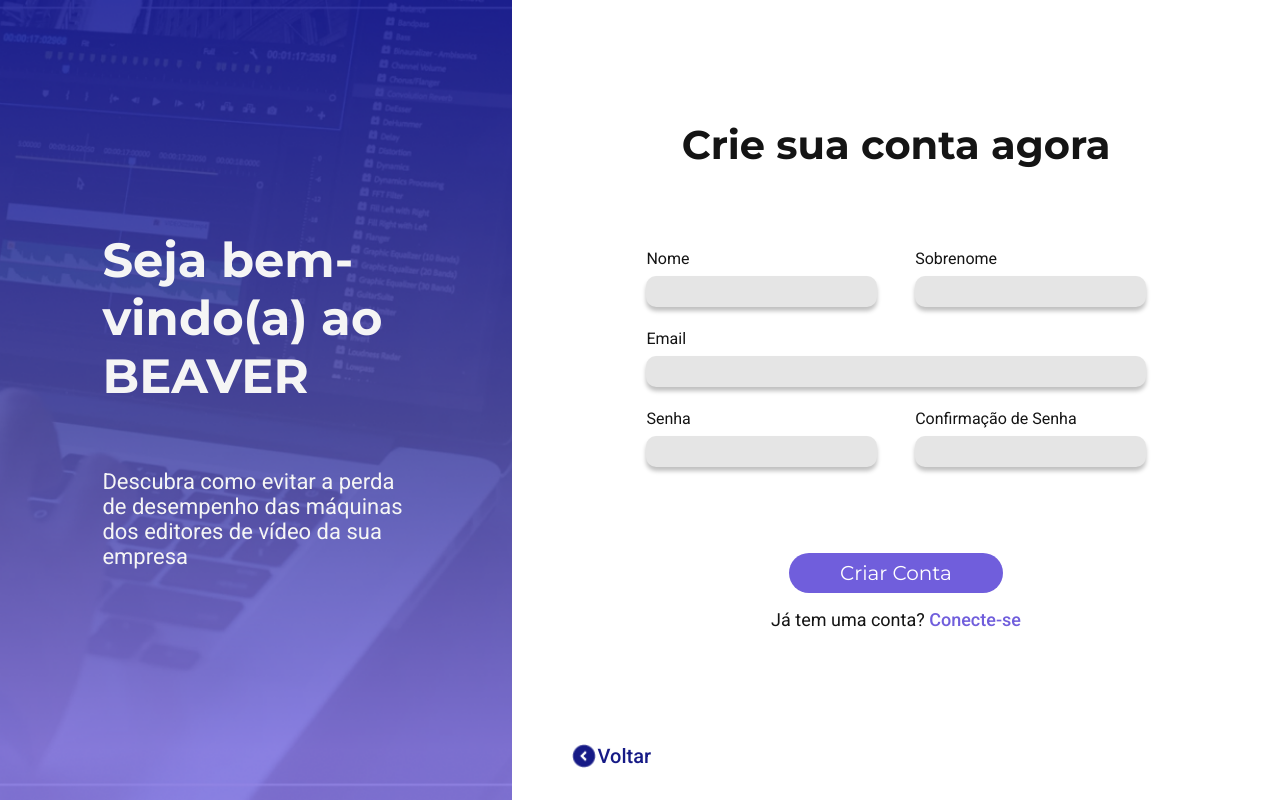
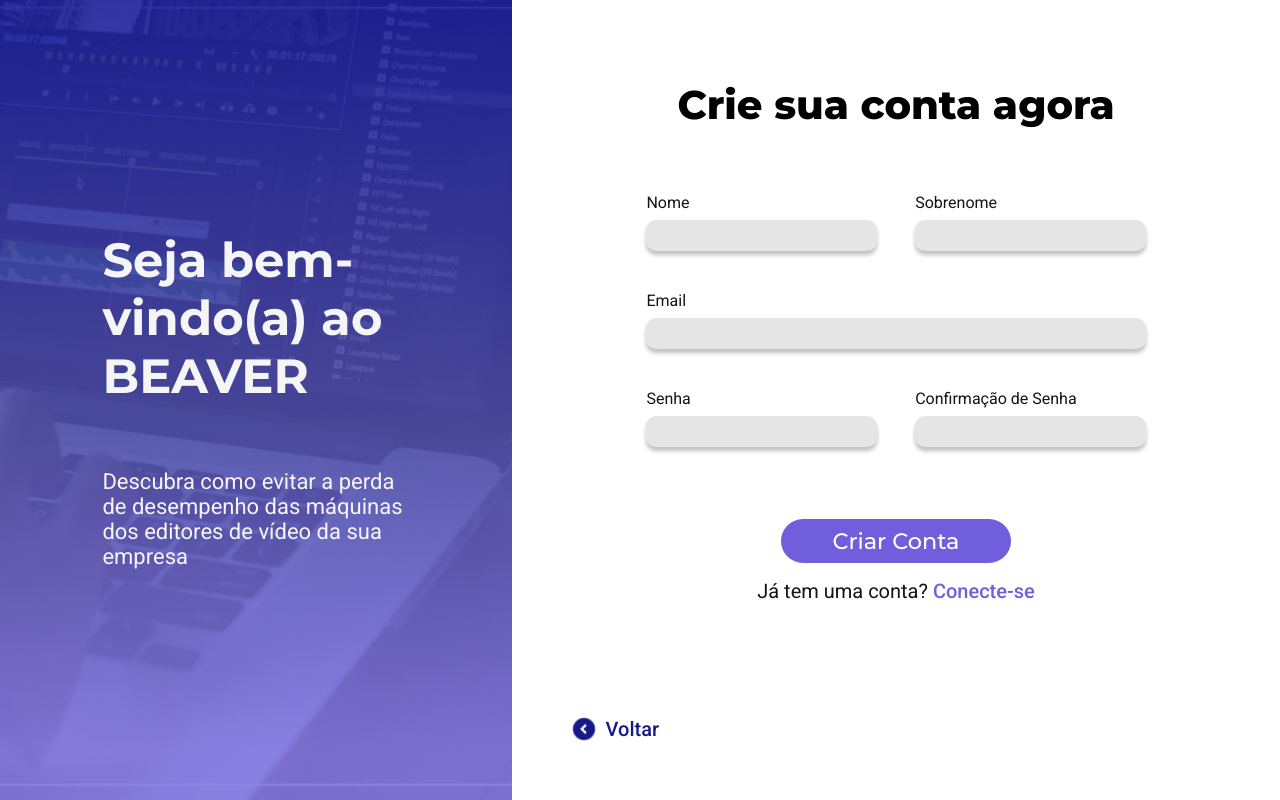
Before and after one commit to Grupo-Beaver/siteInstitucional, a plain HTML site: page public/Cadastro.html in a window 1280 px wide. Drawn offline with Linux system fonts and the light colour scheme.

Commit message:
style/login-e-cadastro

```diff
--- a/public/Cadastro.html
+++ b/public/Cadastro.html
@@ -17,8 +17,8 @@
             </div>
         </div>
         <div class="cadastroForm">
+            <h2>Crie sua conta agora </h2>
             <form>
-                <h2>Crie sua conta agora </h2>
                 <div class="inputDados">
                     <div class="inputDadosMin marginInput">
                         <label for="">Nome</label>
@@ -46,13 +46,13 @@
                 <div class="containerButton">
                     <button>Criar Conta</button>
                     <div class="containerJaTemConta">
-                        <p>Já tem uma conta? <a href="">Conecte-se</a></p>
+                        <p>Já tem uma conta? <a href="../public/login.html">Conecte-se</a></p>
 
                     </div>
                 </div>
             </form>
             <div class="voltarHome">
-                <img onclick="window.location.href='./login.html'" src="./img/volta.png" alt="Logo">
+                <img onclick="window.location.href='../index.html'" src="./img/volta.png" alt="Logo">
                 <a href="../index.html">Voltar</a>
             </div>
         </div>
--- a/public/css/Cadastro.css
+++ b/public/css/Cadastro.css
@@ -6,6 +6,10 @@
     padding: 0;
     box-sizing: border-box;
   }
+
+body{
+    overflow: hidden;
+}
 
 main{
     display: flex;
@@ -49,6 +53,110 @@
     font-family: 'Roboto', sans-serif;
 }
 
+
+.cadastroForm h2{
+    font-size: 40px;
+    font-family: 'Montserrat', sans-serif;
+    margin-bottom: 6vh;
+    font-weight: 800;
+    display: flex;
+
+}
+.cadastroForm{
+    display: flex;
+    margin-top: 10vh;
+    align-items: center;
+    flex-direction: column;
+    width: 60vw;
+}
+
+form {
+    font-family: 'Roboto', sans-serif;
+    color: #141414;
+    font-weight: 400;
+    width: 39vw;
+    display: flex;
+    flex-direction: column;
+    align-items: center;
+}
+
+
+form input{
+    margin-top: 1vh;
+    margin-bottom: 3vh;
+    border-style: none;
+    border-radius: 10px;
+    background-color: #E5E5E5;
+    box-shadow: 0px 4px 4px rgba(0, 0, 0, 0.25);
+    padding: 1vh 1vw;
+}
+
+input:focus{
+    outline: 0;
+}
+
+.inputDados{
+    display: flex;
+    margin: 2vh;
+}
+
+.inputDadosMin{
+    display: flex;
+    flex-direction: column;
+    width: 18vw;
+}
+
+.inputDadosMax{
+    display: flex;
+    flex-direction: column;
+    width: 39vw;
+}
+
+.marginInput{
+    margin-right: 3vw;
+}
+
+.containerButton{
+    margin-top: 4vh;
+    margin-bottom: 6vh;
+    display: flex;
+    justify-content: center;
+    align-items: center;
+    flex-direction: column;
+}
+
+.containerButton button{
+    padding: 1vh 4vw;
+    border-style: none;
+    background-color: #705EDC;
+    color: #fff;
+    font-family: 'Montserrat', sans-serif;
+    font-size: 2.8vh;
+    font-weight: 500;
+    border-radius: 30px;
+}
+
+.containerButton button:hover{
+    background-color: #0F1126;
+}
+
+.containerJaTemConta{
+    display: flex;
+    color: #141414;
+    font-family: 'Roboto', sans-serif;
+    font-size: 2.5vh;
+    margin-top: 2vh;
+    font-weight: 400;
+    justify-content: center;
+}
+
+.containerJaTemConta a{
+    text-decoration: none;
+    color: #705EDC;
+    font-weight: 500;
+
+}
+
 .voltarHome{
     font-family: 'Roboto', sans-serif;
     display: flex;
@@ -56,6 +164,7 @@
     width: 39vw;
     margin-top: 8vh;
     margin-left: -12vw;
+    gap: 1vh;
 }
 
 .voltarHome img{
@@ -69,103 +178,3 @@
     font-weight: 500;
     font-size: 20px;
 }
-
-.cadastroForm h2{
-    font-size: 40px;
-    font-family: 'Montserrat', sans-serif;
-    margin-bottom: 8vh;
-    display: flex;
-
-}
-.cadastroForm{
-    display: flex;
-    margin-top: 15vh;
-    align-items: center;
-    flex-direction: column;
-    width: 60vw;
-}
-
-form {
-    font-family: 'Roboto', sans-serif;
-    color: #141414;
-    font-weight: 400;
-    width: 39vw;
-    display: flex;
-    flex-direction: column;
-
-    align-items: center;
-
-}
-
-form input{
-    margin-top: 1vh;
-    margin-bottom: 4vh;
-    border-style: none;
-    border-radius: 10px;
-    background-color: #E5E5E5;
-    box-shadow: 0px 4px 4px rgba(0, 0, 0, 0.25);
-    padding: 1vh 1vw;
-}
-
-input:focus{
-    outline: 0;
-}
-
-.inputDados{
-    display: flex;
-    height: 8vh;
-    margin: 2vh;
-}
-
-.inputDadosMin{
-    display: flex;
-    flex-direction: column;
-    width: 18vw;
-}
-
-.inputDadosMax{
-    display: flex;
-    flex-direction: column;
-    width: 39vw;
-    height: 8vh;
-}
-
-.marginInput{
-    margin-right: 3vw;
-}
-
-.containerButton{
-    margin-top: 8vh;
-    margin-bottom: 6vh;
-    display: flex;
-    justify-content: center;
-    align-items: center;
-    flex-direction: column;
-}
-
-.containerButton button{
-    padding: 1vh 4vw;
-    border-style: none;
-    background-color: #705EDC;
-    color: #fff;
-    font-family: 'Montserrat', sans-serif;
-    font-size: 20px;
-    border-radius: 30px;
-    margin-bottom: 2vh;
-}
-
-.containerJaTemConta{
-    display: flex;
-    color: #141414;
-    font-family: 'Roboto', sans-serif;
-    font-size: 18px;
-    font-weight: 400;
-    justify-content: center;
-}
-
-.containerJaTemConta a{
-    text-decoration: none;
-    color: #705EDC;
-    font-weight: 500;
-
-}
--- a/public/css/index.css
+++ b/public/css/index.css
@@ -375,6 +375,10 @@
     padding: 1vh;
 }
 
+input:focus{
+    outline: 0;
+}
+
 .label-form{
     color: #141414;
     font-family: 'Montserrat', sans-serif;
--- a/public/css/login.css
+++ b/public/css/login.css
@@ -5,6 +5,10 @@
     margin: 0;
     padding: 0;
     box-sizing: border-box;
+}
+
+body{
+    overflow: hidden;
 }
 
 main {
@@ -41,11 +45,12 @@
     font-size: 40px;
     font-weight: 800;
     width: 23vw;
+    margin-bottom: 3vh;
 }
 
 label{
     font-family: 'Roboto', sans-serif;
-    font-size: 22px;
+    font-size: 2.5vh;;
     font-weight: 400;
     color: #141414;
 }
@@ -60,12 +65,16 @@
     height: 4.5vh;
     width: 35vw;
     margin-top: 1vh;
-    margin-bottom: 4vh;
+    margin-bottom: 5vh;
     border-style: none;
     border-radius: 10px;
     padding: 1vh 1vw;
     background-color: #E5E5E5;
     box-shadow: 0px 4px 4px rgba(0, 0, 0, 0.25);
+}
+
+input:focus{
+    outline: 0;
 }
 
 .containerInput label{
@@ -75,7 +84,7 @@
 }
 
 .container {
-    height: 75vh;
+    height: 70vh;
     width: 35vw;
     /* background-color: rgba(255, 0, 0, 0.422); */
     display: flex;
@@ -93,6 +102,7 @@
     align-items: flex-end;
     width: 10vw;
     padding: 2vh 2vw;
+    gap: 1vh;
 }
 
 .voltarHome img{
@@ -108,24 +118,28 @@
 }
 
 button {
-    padding: 1vh 2vw;
+    padding: 1vh 4vw;
     border-radius: 30px;
     border-style: none;
     background-color: #0F1126;
     color: #fff;
     font-family: 'Montserrat', sans-serif;
-    font-size: 20px;
-    font-weight: 600;
+    font-size: 2.8vh;
+    font-weight: 500;
     height: 5vh;
     width: 16vw;
     margin-bottom: 2vh;
+    margin-top: 2vh;
+}
+
+button:hover{
+    background-color: #705EDC;
 }
 
 .containerCadastrar{
     font-family: 'Roboto', sans-serif;
     padding: 1vh 2vw;
-    font-size: 18px;
-    font-weight: 500;
+    font-size: 2.5vh;
     line-height: 4vh;
     display: flex;
     flex-direction: column;
@@ -133,7 +147,9 @@
 }
 
 .containerCadastrar a {
+    text-decoration: none;
     color: #705EDC;
+    font-weight: 500;
 }
 
 .titulo{
@@ -154,6 +170,6 @@
 .direitaTexto {
     font-family: 'Montserrat', sans-serif;
     color: #fff;
-    font-size: 30px;
+    font-size: 4vh;
     width: 27vw;
 }
```
Also changed, not shown: index.html (+1 -1 lines), public/login.html (+1 -1 lines).
